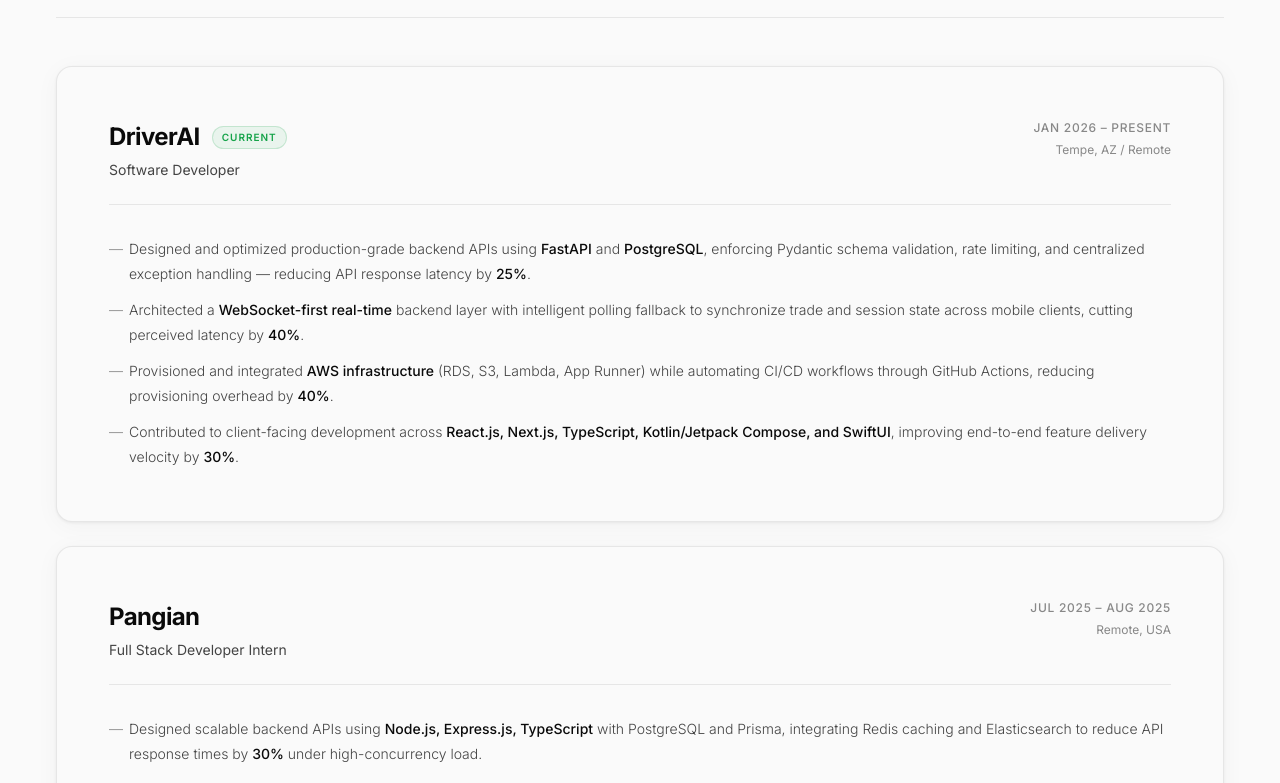
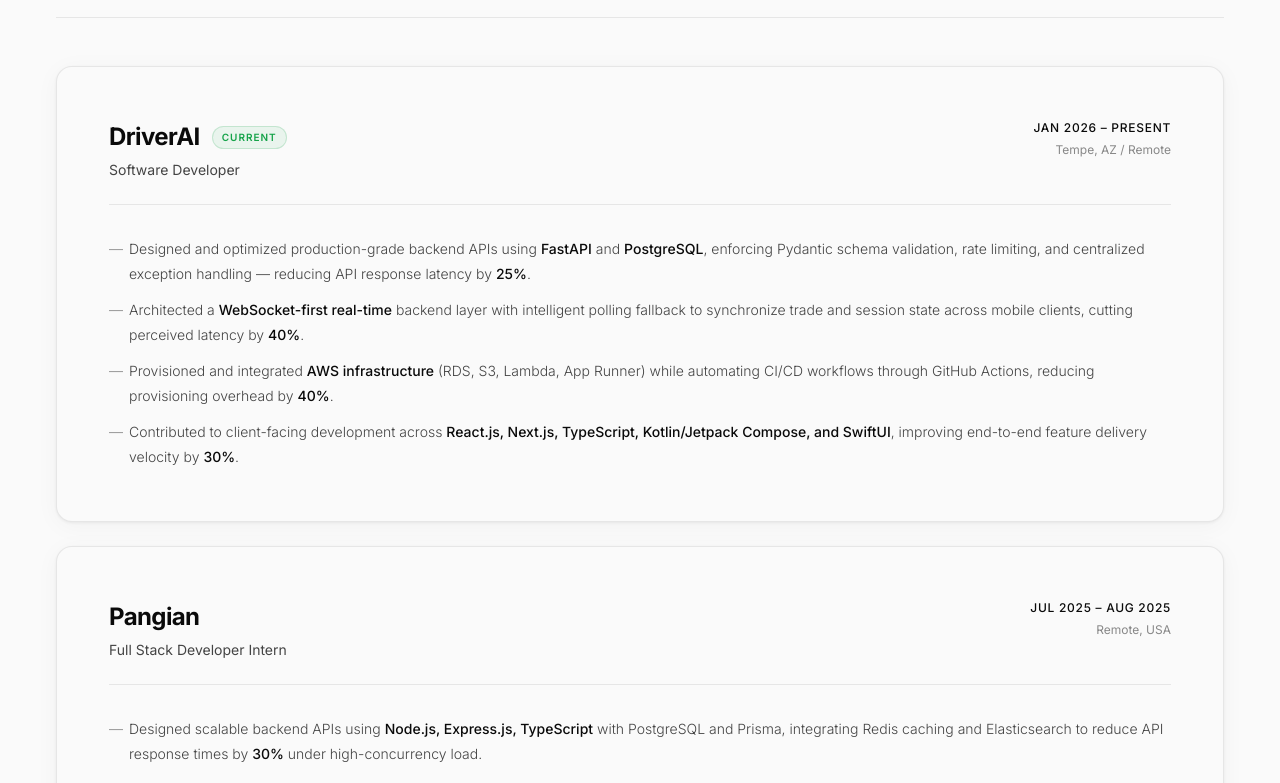
Before and after one commit to yash-kankal/portfolio-website, a Next.js app: page / in a window 1280 px wide. Shown: the part 3037-3820 px from the top of the page. Built offline with nearby package versions, Linux system fonts and the light colour scheme.

Commit message:
ui updates and scrolling

```diff
--- a/components/Nav.tsx
+++ b/components/Nav.tsx
@@ -50,7 +50,7 @@
         {["about", "experience", "projects"].map((id) => (
           <button
             key={id}
-            onClick={() => scrollTo(id)}
+            onClick={() => scrollTo(id === "about" ? "about-content" : id)}
             className="text-[13px] font-[400] tracking-[0.02em] text-[var(--t2)] hover:text-[var(--t1)] transition-colors capitalize cursor-pointer"
           >
             {id === "experience" ? "Work Experience" : id.charAt(0).toUpperCase() + id.slice(1)}
--- a/components/sections/About.tsx
+++ b/components/sections/About.tsx
@@ -24,7 +24,7 @@
       </div>
 
       {/* Photo + content row */}
-      <div className="flex flex-col lg:flex-row items-stretch gap-8 lg:gap-0">
+      <div id="about-content" className="flex flex-col lg:flex-row items-stretch gap-8 lg:gap-0">
 
         {/* ── Photo ── */}
         <div className="relative shrink-0 w-full lg:w-[38%] min-h-[360px] sm:min-h-[460px] lg:min-h-[520px]">
--- a/components/sections/Experience.tsx
+++ b/components/sections/Experience.tsx
@@ -95,7 +95,7 @@
                 <p className="text-[14px] text-[var(--t2)]">{job.role}</p>
               </div>
               <div className="text-left sm:text-right shrink-0">
-                <p className="text-[12px] font-medium text-[var(--t3)] tracking-[0.06em] uppercase">{job.period}</p>
+                <p className="text-[12px] font-medium text-[var(--t1)] tracking-[0.06em] uppercase">{job.period}</p>
                 <p className="text-[12px] text-[var(--t3)] mt-1">{job.location}</p>
               </div>
             </div>
```
